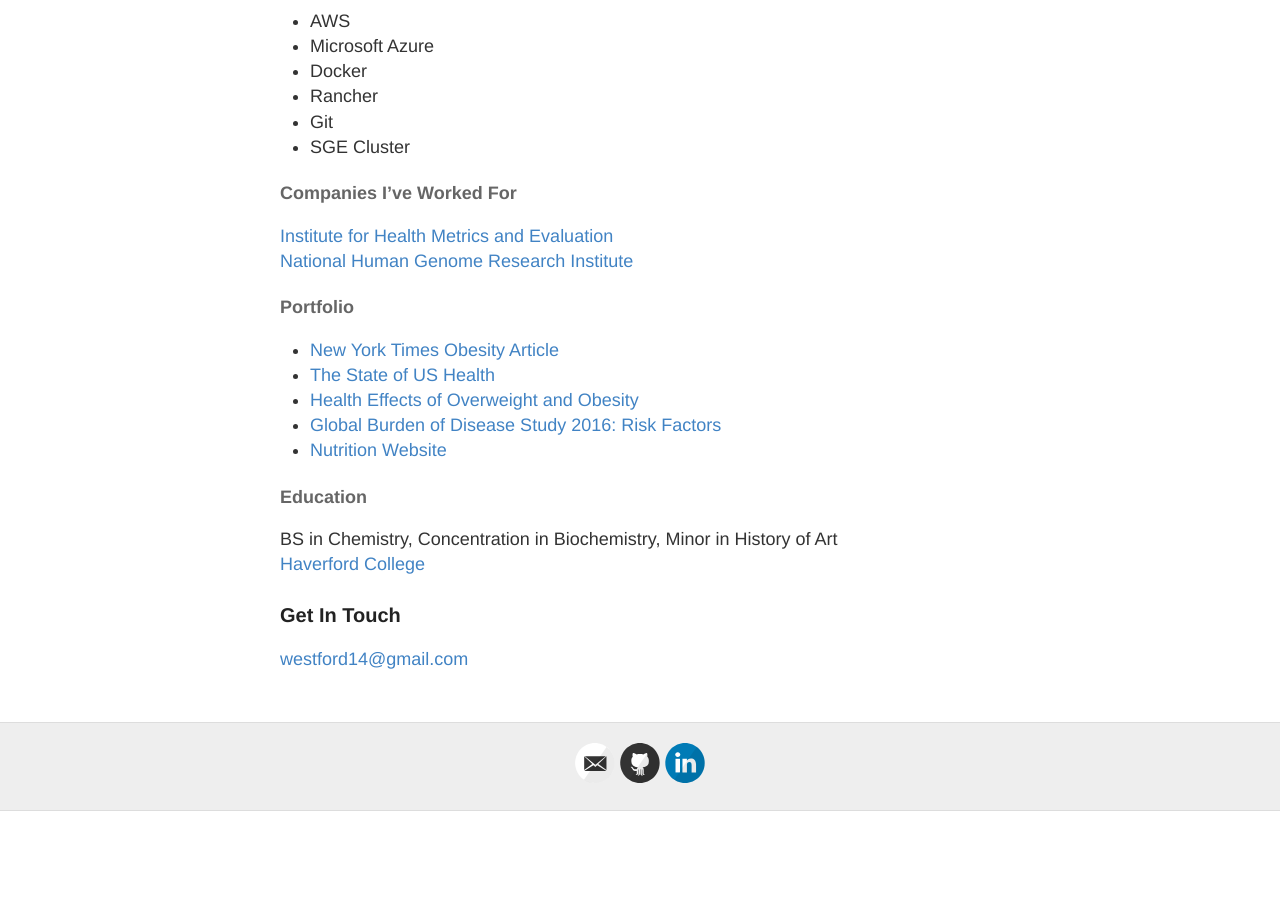
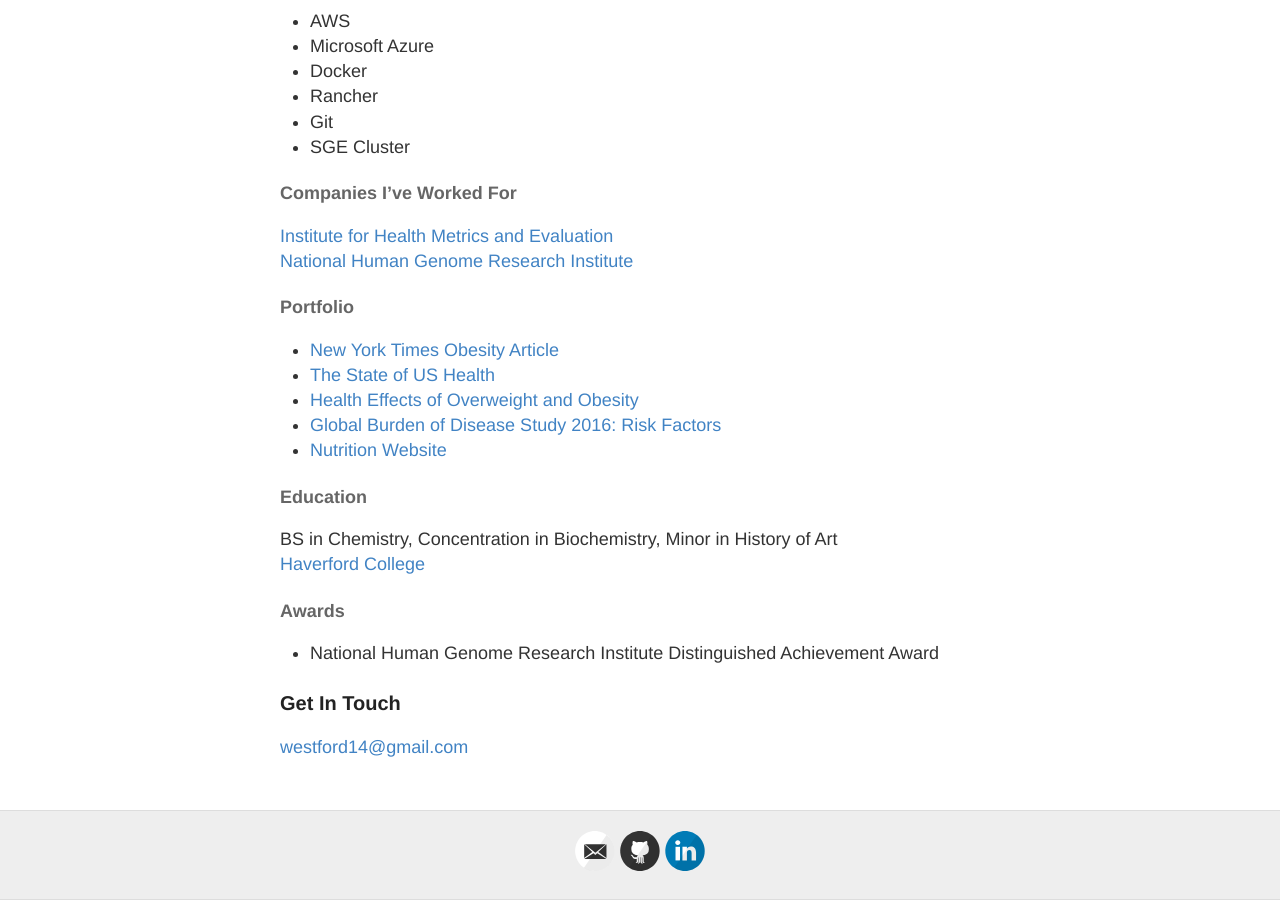
Before and after one commit to westford14/westford14.github.io, a Jekyll site: the page built from about.md, in a window 1280 px wide and 900 px high, scrolled down 963 px. Built offline with Jekyll 4.4.1, drawn with Linux system fonts in a browser that asks for light colours; before the commit the page ends 1774 px from its top, so only the background shows below that.

Commit message:
adding awards section

```diff
--- a/about.md
+++ b/about.md
@@ -5,7 +5,7 @@
 ---
 
 I'm a Data Scientist with a fondness for Bayesian statistics and Neural Networks.
-Look at my [resume](https://raw.githubusercontent.com/westford14/westford14.github.io/master/images/alee91_resume.pdf)!
+Look at my [resume](https://raw.githubusercontent.com/westford14/westford14.github.io/master/images/alee_resume.pdf)!
 
 #### Experience and Projects
 
@@ -54,6 +54,10 @@
 BS in Chemistry, Concentration in Biochemistry, Minor in History of Art
 [Haverford College](https://www.haverford.edu/)
 
+#### Awards
+
+* National Human Genome Research Institute Distinguished Achievement Award
+
 ### Get In Touch
 
 [westford14@gmail.com](mailto:westford14@gmail.com)
```
